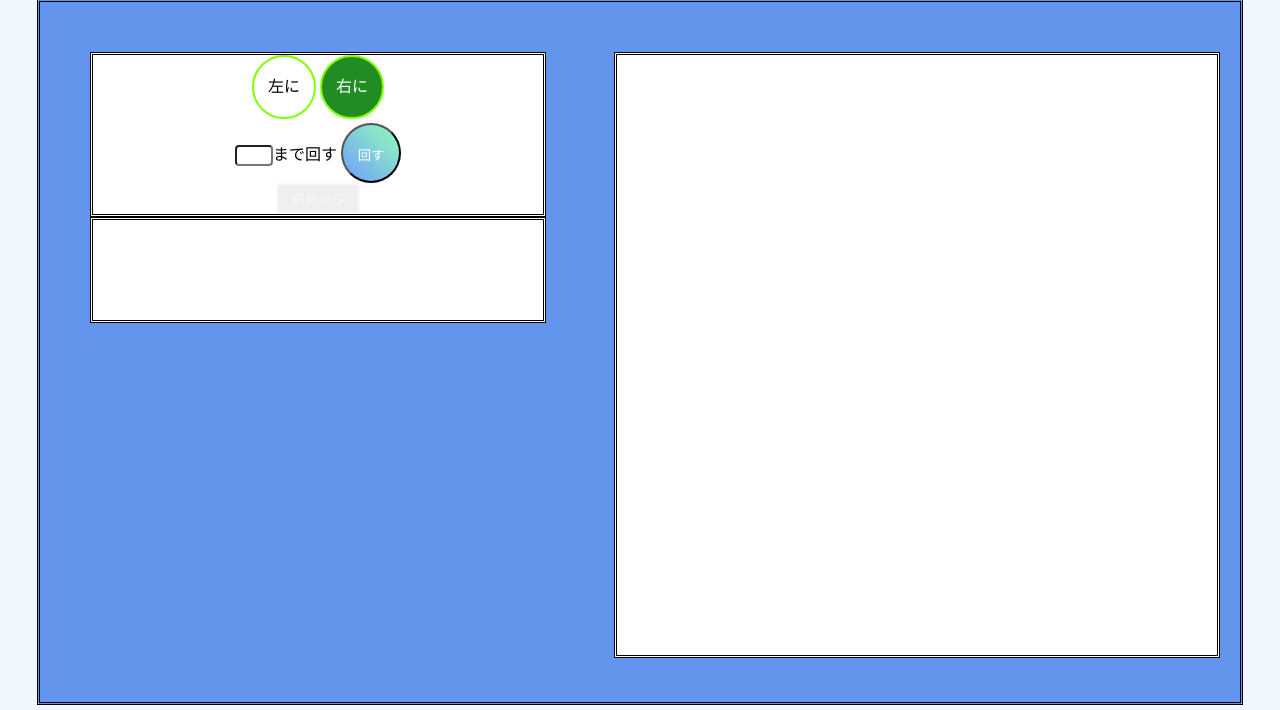
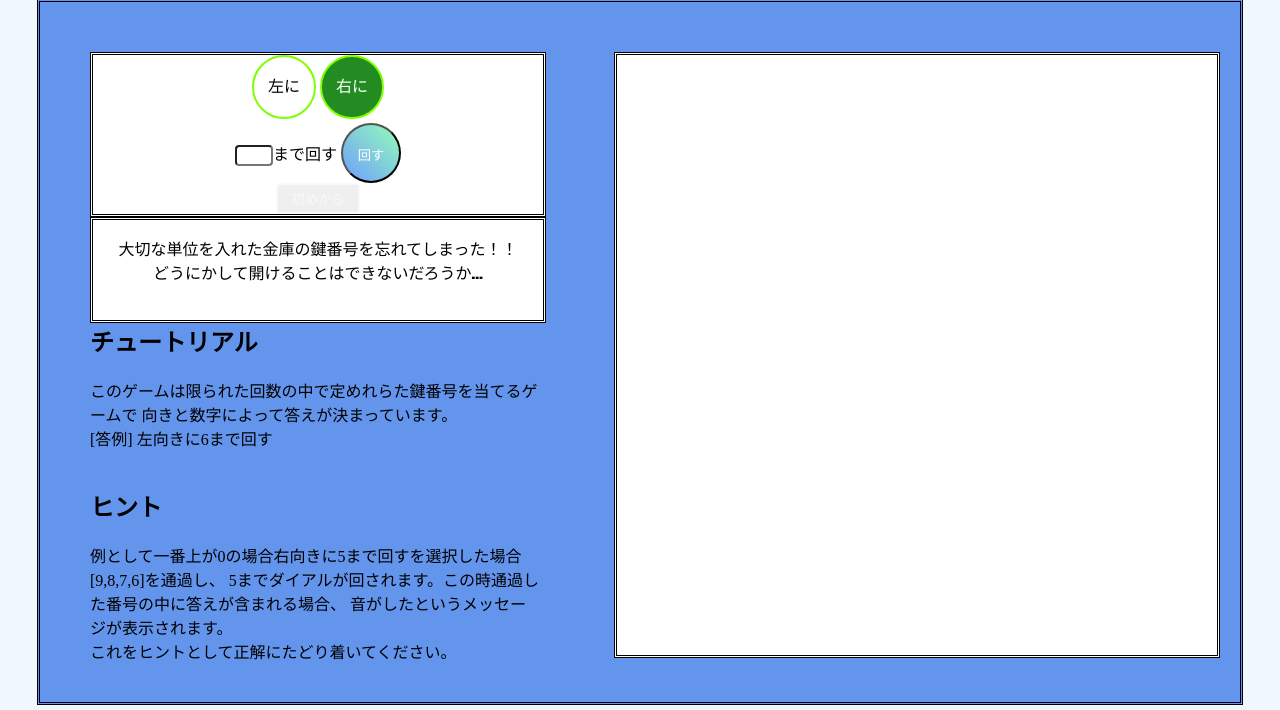
Before and after one commit to waitold/key_game, a Django app: page /game/ in a window 1280 px wide. Shown: the part 90-800 px from the top of the page. Run offline with Django 3.2, Linux system fonts and the light colour scheme.

Commit message:
単位箱、再来

```diff
--- a/keygame/static/css/key_game.css
+++ b/keygame/static/css/key_game.css
@@ -32,7 +32,7 @@ body{
     border: double;
     overflow: hidden;
 }
-.io{
+.LeftUI{
     margin: 50px 50px;
     width: 450px;
     float: left;
@@ -129,3 +129,7 @@ body{
     height: 100px;
     width: 450px;
 }
+
+.tutorial{
+    text-align: left;
+}
--- a/keygame/templates/keygame/key_game.html
+++ b/keygame/templates/keygame/key_game.html
@@ -8,7 +8,7 @@
 <body>
 <div id="header"><h1>ダイアルゲーム</h1></div>
 <div class="key_game">
-    <div class="io">
+    <div class="LeftUI">
         <div id="menu">
             <form method="post" action="" id="key_input">
                 <div class="radio">
@@ -43,7 +43,32 @@
             {% elif miss %}
                 <p>違う番号みたいだ</p>
                 <p>あと{{play_limit}}回</p>
+            {% elif game_over %}
+                <p>Game Over!</p>
+                <p>
+                    あなたは単位を失ってしまった。
+                </p>
+            {% else %}
+                <p>
+                    大切な単位を入れた金庫の鍵番号を忘れてしまった！！<br>
+                    どうにかして開けることはできないだろうか…
+                </p>
             {% endif %}
+        </div>
+        <div class="tutorial">
+            <h2>チュートリアル</h2>
+            <p>
+                このゲームは限られた回数の中で定めれらた鍵番号を当てるゲームで
+                向きと数字によって答えが決まっています。<br>
+                [答例] 左向きに6まで回す<br><br>
+            </p>
+            <h2>ヒント</h2>
+            <p>
+                例として一番上が0の場合右向きに5まで回すを選択した場合[9,8,7,6]を通過し、
+                5までダイアルが回されます。この時通過した番号の中に答えが含まれる場合、
+                音がしたというメッセージが表示されます。<br>
+                これをヒントとして正解にたどり着いてください。
+            </p>
         </div>
     </div>
     <div id="locker_inner">
@@ -51,6 +76,8 @@
             <img src=/static/img/{{top}}.png id="dial" height="583" width="583">
         {% elif correct %}
             <img src="/static/img/tanni.png">
+        {% elif game_over %}
+            <img src="/static/img/GameOver.png">
         {% endif %}
 
     </div>
--- a/keygame/views.py
+++ b/keygame/views.py
@@ -34,7 +34,7 @@ def key_game(request):
         if correct_num == ans_key and correct_dir == ans_dir:  # 正解時
             return render(request, "keygame/key_game.html", {'correct': 1, 'play_limit': play_limit})
 
-        elif inc_ans(rotate_dial(top, ans_key, correct_dir), correct_num) and correct_dir == ans_dir:  # 回転させた中に答えがあった場合
+        elif inc_ans(rotate_dial(top, ans_key, ans_dir), correct_num) and correct_dir == ans_dir:  # 回転させた中に答えがあった場合
             request.session['top'] = ans_key
             return render(request, 'keygame/key_game.html', {'near': 1, 'play_limit': play_limit,
                                                              'top': ans_key, 'dir': ans_dir})
@@ -55,16 +55,16 @@ def key_game(request):
 # 現在のダイアル位置topからtargetまでダイアルを回したときに含む番号をリストとして取得
 def rotate_dial(top, target, direction):
     if direction == "right":
-        if True:
-            return list(map(lambda num: num % 10, list(range(top+9, target-1, -1))))
+        if top - target <= 0:
+            return list(map(lambda num: num % 10, list(range(top+9, target+1, -1))))
         else:
-            return list(range(top, target, -1))
+            return list(range(top, target+1, -1))
 
     elif direction == "left":
         if target - top <= 0:
-            return list(map(lambda num: num % 10, list(range(top, target+10))))
+            return list(map(lambda num: num % 10, list(range(top+1, target+10))))
         else:
-            return list(range(top, target))
+            return list(range(top+1, target))
 
 
 def inc_ans(key_list, ans):
```
Also changed, not shown: db.sqlite3, keygame/static/img/GameOver.png (added).
